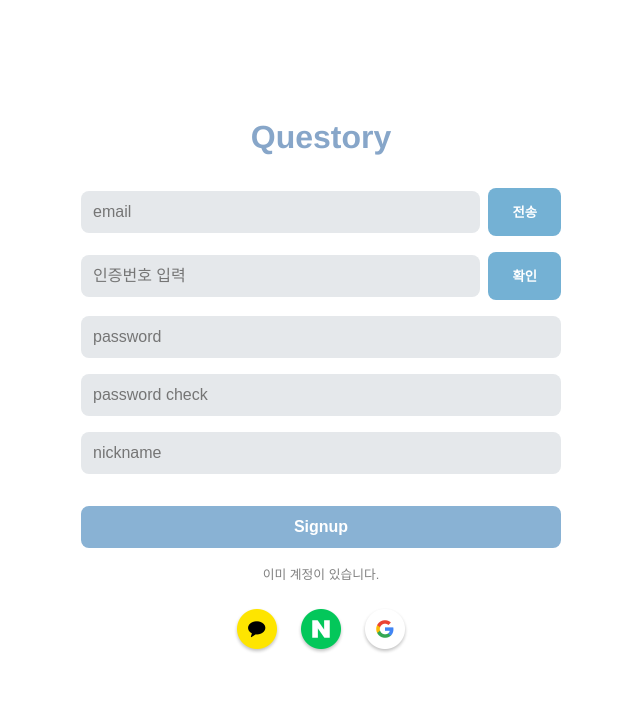
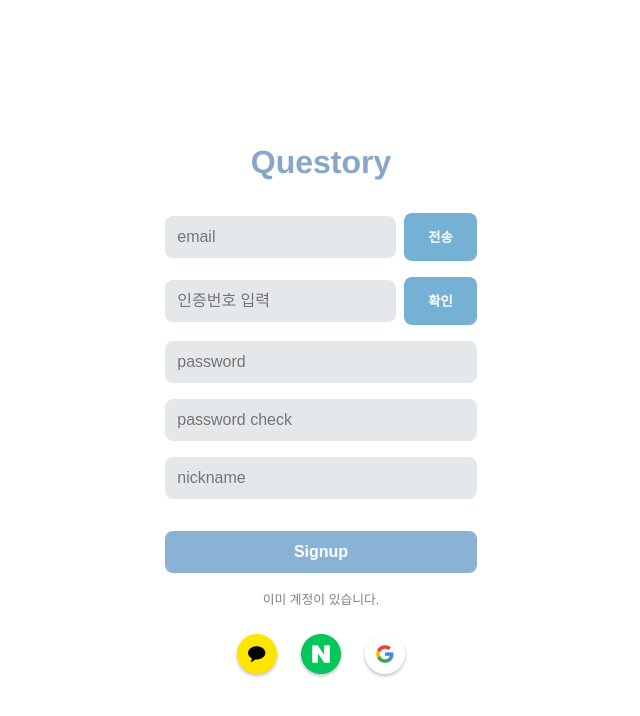
Before and after one commit to Questory04/Questory_FE, a Vue app: page /signup in a window 1280 px wide. Shown: the top 716 px of the page, without its empty margins (319-959 px from the left). Built offline with nearby package versions, Linux system fonts and the light colour scheme.

Commit message:
style:  화면 세로 가운데 정렬 추가

```diff
--- a/src/App.vue
+++ b/src/App.vue
@@ -9,6 +9,5 @@
     -moz-osx-font-smoothing: grayscale;
     text-align: center;
     color: #2c3e50;
-    margin-top: 60px;
 }
 </style>
--- a/src/views/auth/SignupPage.vue
+++ b/src/views/auth/SignupPage.vue
@@ -1,4 +1,5 @@
 <template>
+    <div class="signup-wrapper">
         <div class="signup-container">
             <BasicTitle />
             <div class="form-container">
@@ -24,6 +25,7 @@
                     <a href="#">이미 계정이 있습니다.</a>
                 </div>
                 <SocialButton></SocialButton>
+            </div>
         </div>
     </div>
 </template>
@@ -77,6 +79,16 @@
 </script>
 
 <style scoped>
+.signup-wrapper {
+    height: 100vh;
+    display: flex;
+    align-items: center;
+    justify-content: center;
+    background-color: #ffffff;
+    padding: 1rem;
+    box-sizing: border-box;
+}
+
 .input {
     flex: 1;
     padding: 0.8rem 1rem;
```
Lines whose indentation alone changed are shown as unchanged.
